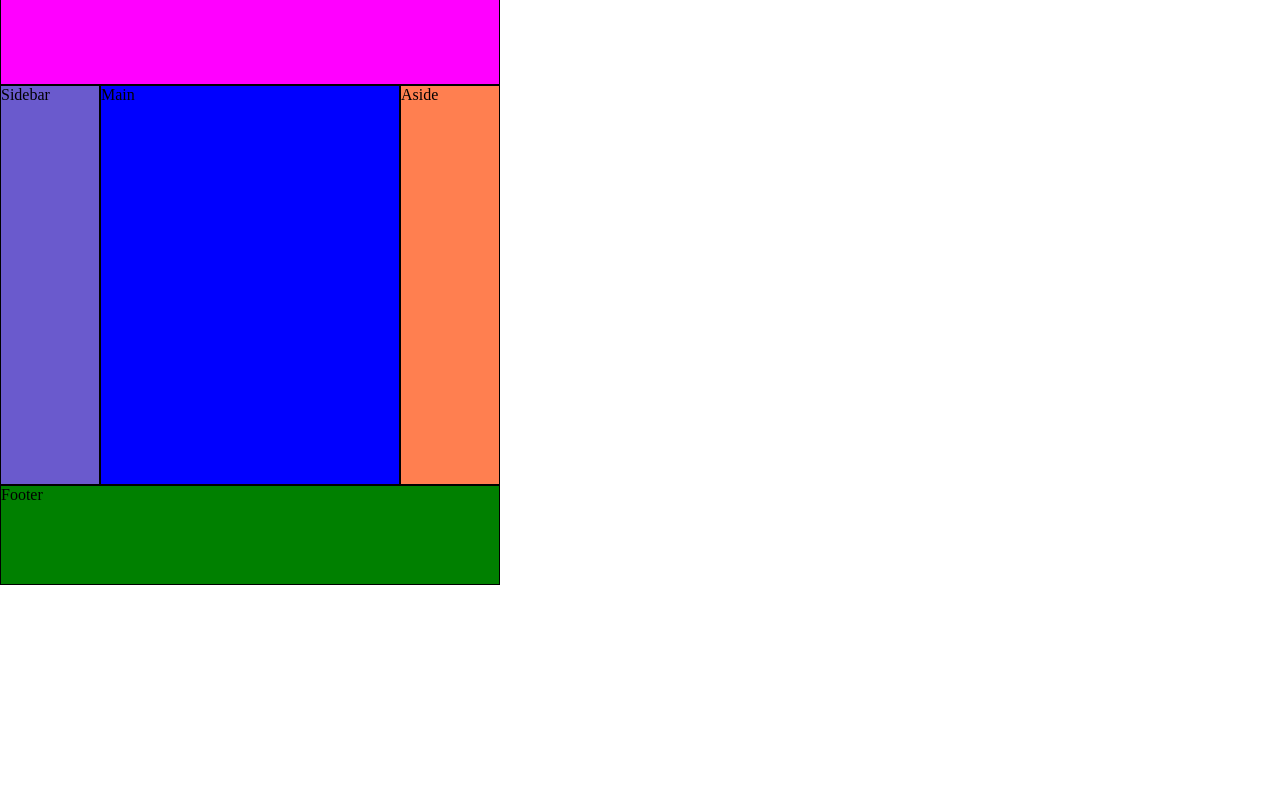
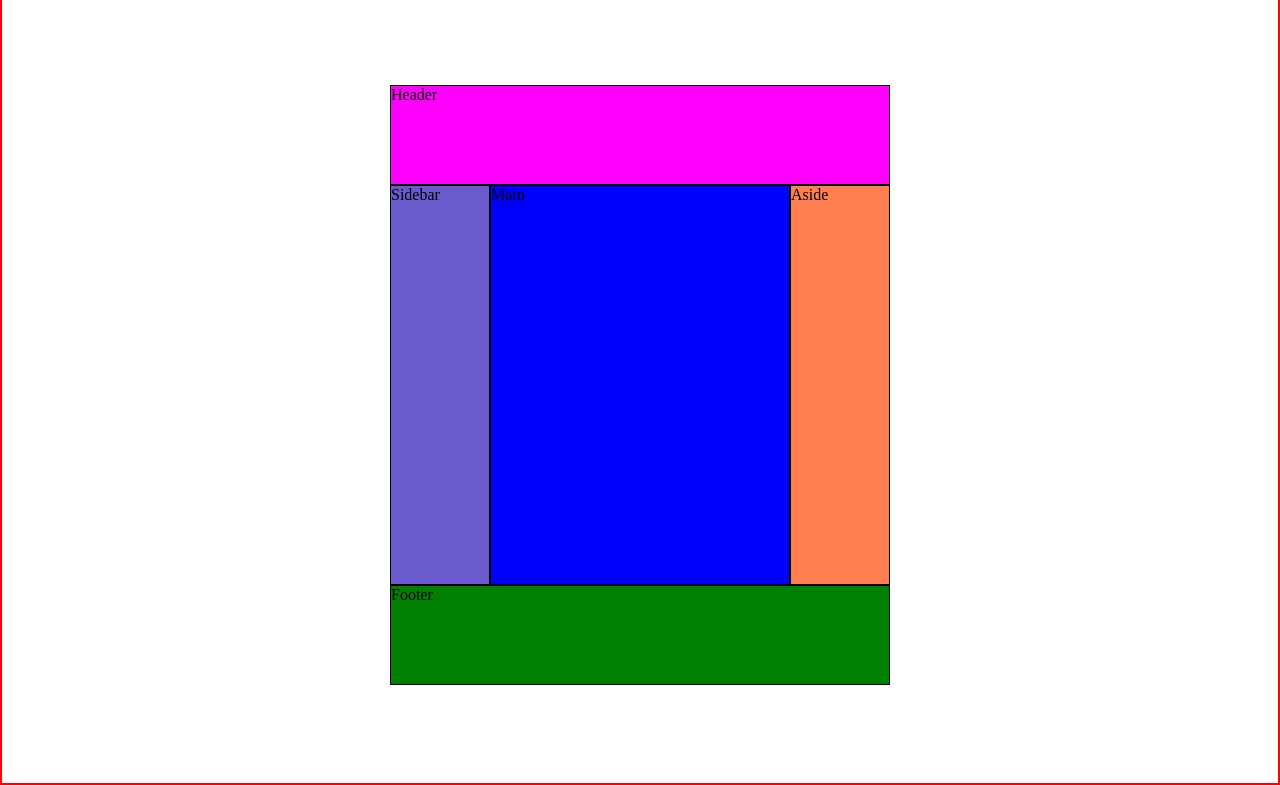
Before and after one commit to mustafaanilkaradavut/HTML_CSS_ClassNotes, a plain HTML site: page HC-11-CssGrid/grid-area.html in a window 1280 px wide. Shown: the part 52-837 px from the top of the page. Before the commit the page ends 800 px from the top, so only its background shows below. Drawn offline with Linux system fonts and the light colour scheme.

Commit message:
grid area end

```diff
--- a/HC-11-CssGrid/css/grid-area.css
+++ b/HC-11-CssGrid/css/grid-area.css
@@ -11,6 +11,7 @@
     "header header header"
     "sidebar main aside"
     "footer footer footer";
+  justify-content: center; /*__ Yatay'da ortalamak için kullanırız. */
 }
 
 .content {
@@ -38,3 +39,11 @@
   background-color: slateblue;
   grid-area: sidebar;
 }
+
+.wrapper {
+  border: 2px solid red;
+  height: 100vh;
+  display: flex;
+  justify-content: center;
+  align-items: center;
+}
--- a/HC-11-CssGrid/grid-area.html
+++ b/HC-11-CssGrid/grid-area.html
@@ -9,6 +9,7 @@
   <body>
     <h1>GRID AREA</h1>
 
+    <div class="wrapper">
       <div class="container">
         <div class="content content1">Header</div>
         <div class="content content2">Footer</div>
@@ -16,5 +17,6 @@
         <div class="content content4">Aside</div>
         <div class="content content5">Sidebar</div>
       </div>
+    </div>
   </body>
 </html>
```
Also changed, not shown: HC-11-CssGrid/css/grid-example.css (added), HC-11-CssGrid/grid-example.html (added). Lines whose indentation alone changed are shown as unchanged.
